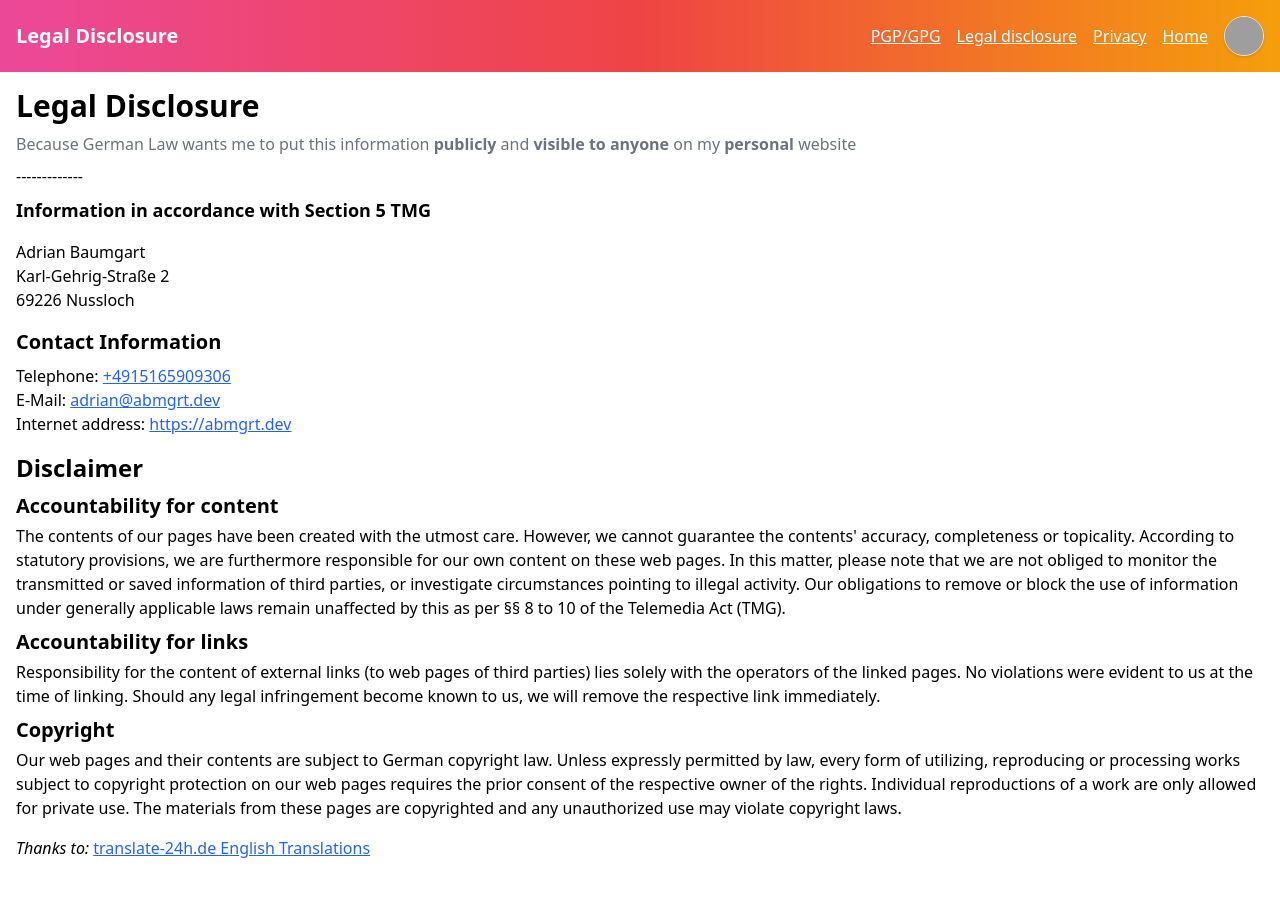
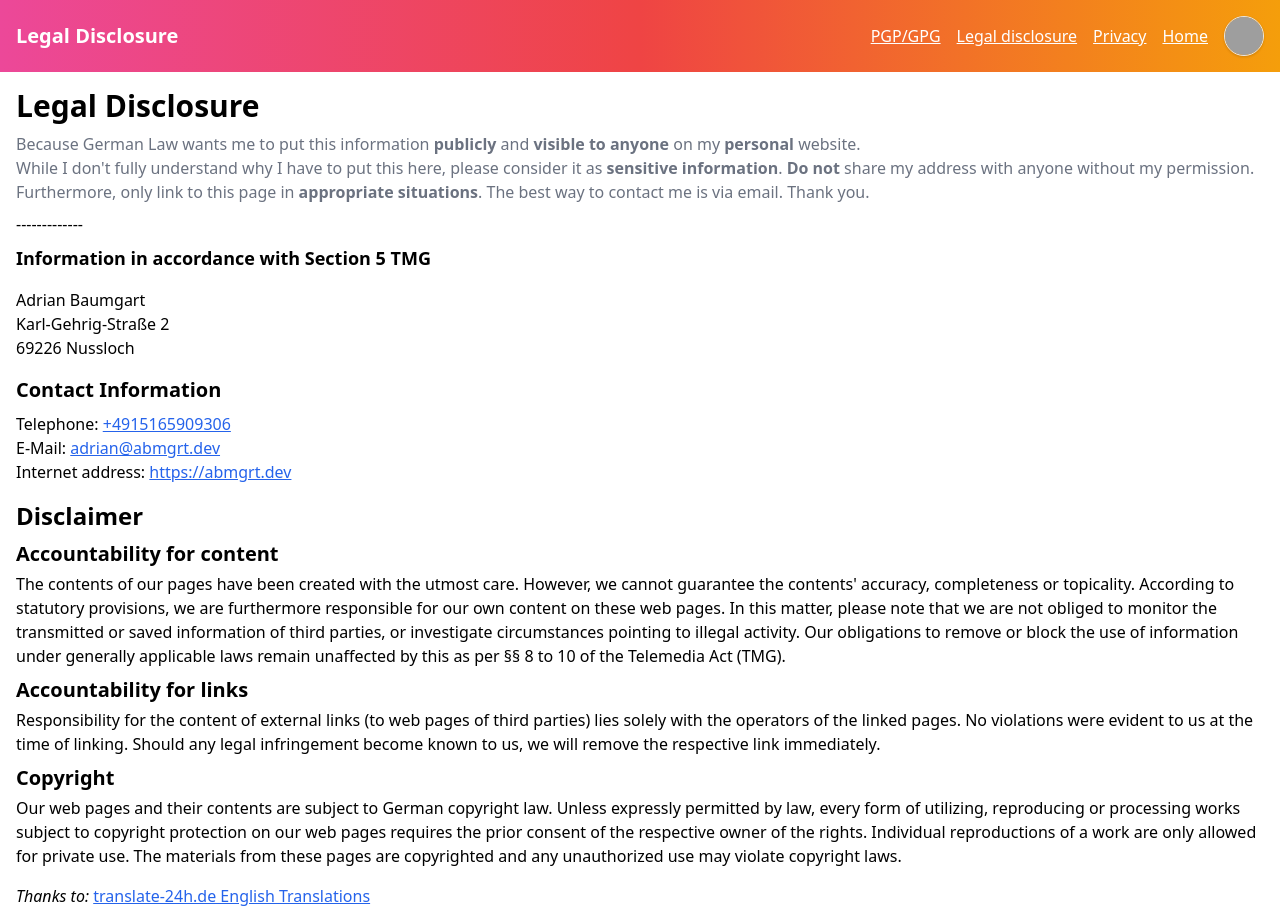
Before and after one commit to rainloreley/abmgrt.dev-old2, a Next.js app: page /legal in a window 1280 px wide. Before the commit the page ends 876 px from the top, so only its background shows below. Built offline with nearby package versions, Linux system fonts and the light colour scheme; grey boxes are pictures that could not be loaded.

Commit message:
information

```diff
--- a/pages/legal.js
+++ b/pages/legal.js
@@ -9,7 +9,14 @@ export default function Legal() {
 				<h1 className="font-bold text-3xl">Legal Disclosure</h1>
 				<p className="text-gray-500 mt-2">
 					Because German Law wants me to put this information <b>publicly</b>{' '}
-					and <b>visible to anyone</b> on my <b>personal</b> website{' '}
+					and <b>visible to anyone</b> on my <b>personal</b> website.
+				</p>
+				<p className="text-gray-500">
+					While I don't fully understand why I have to put this here, please
+					consider it as <b>sensitive information</b>. <b>Do not</b> share my
+					address with anyone without my permission. Furthermore, only link to
+					this page in <b>appropriate situations</b>. The best way to contact me
+					is via email. Thank you.
 				</p>
 				<p className="my-2">-------------</p>
 				<p className="my-2 font-bold text-lg">
```
